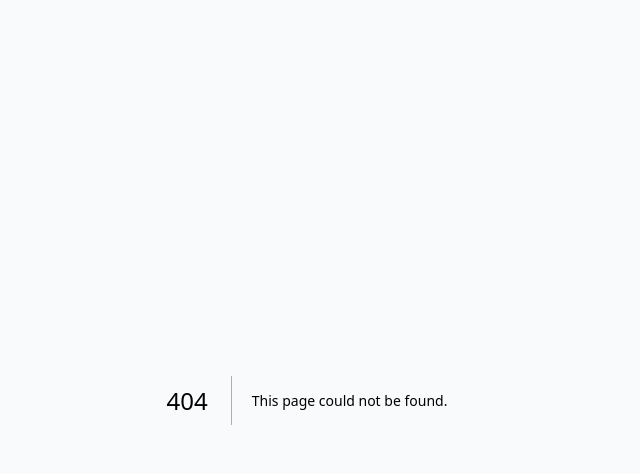
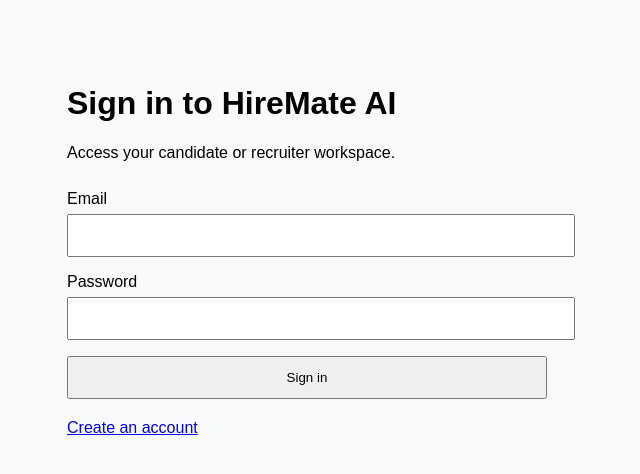
Before and after one commit to dc-pixel/hiremate-ai, a Next.js app in the folder apps/web/: page /login in a window 1280 px wide. Before the commit this address had no page. Shown: the top 474 px of the page, without its empty margins (333-973 px from the left). Built offline with nearby package versions, Linux system fonts and the light colour scheme; no server answers.

Commit message:
feat(auth): add login page

```diff
--- /dev/null
+++ b/apps/web/app/login/page.tsx
@@ -0,0 +1,51 @@
+'use client';
+
+import { FormEvent, useState } from 'react';
+import { useRouter } from 'next/navigation';
+
+const API_URL = process.env.NEXT_PUBLIC_API_URL ?? 'http://localhost:4000';
+
+export default function LoginPage() {
+  const router = useRouter();
+  const [email, setEmail] = useState('');
+  const [password, setPassword] = useState('');
+  const [error, setError] = useState('');
+  const [loading, setLoading] = useState(false);
+
+  async function handleSubmit(event: FormEvent<HTMLFormElement>) {
+    event.preventDefault();
+    setError('');
+    setLoading(true);
+
+    try {
+      const response = await fetch(`${API_URL}/api/auth/login`, {
+        method: 'POST',
+        headers: { 'Content-Type': 'application/json' },
+        body: JSON.stringify({ email, password }),
+      });
+      const data = await response.json();
+      if (!response.ok) throw new Error(data.error ?? 'Login failed');
+
+      localStorage.setItem('hiremate_token', data.token);
+      router.push('/dashboard');
+    } catch (err) {
+      setError(err instanceof Error ? err.message : 'Login failed');
+    } finally {
+      setLoading(false);
+    }
+  }
+
+  return (
+    <main style={{ maxWidth: 480, margin: '0 auto', padding: '64px 24px' }}>
+      <h1>Sign in to HireMate AI</h1>
+      <p>Access your candidate or recruiter workspace.</p>
+      <form onSubmit={handleSubmit} style={{ display: 'grid', gap: 16, marginTop: 28 }}>
+        <label>Email<input value={email} onChange={(e) => setEmail(e.target.value)} type="email" required style={{ display: 'block', width: '100%', padding: 12, marginTop: 6 }} /></label>
+        <label>Password<input value={password} onChange={(e) => setPassword(e.target.value)} type="password" required style={{ display: 'block', width: '100%', padding: 12, marginTop: 6 }} /></label>
+        {error && <p role="alert" style={{ color: 'crimson' }}>{error}</p>}
+        <button disabled={loading} type="submit" style={{ padding: 12 }}>{loading ? 'Signing in…' : 'Sign in'}</button>
+      </form>
+      <p style={{ marginTop: 20 }}><a href="/register">Create an account</a></p>
+    </main>
+  );
+}
```
